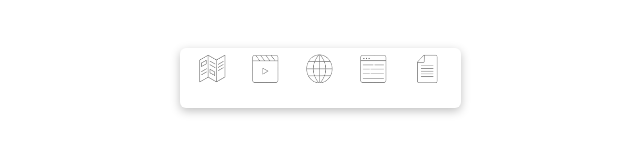
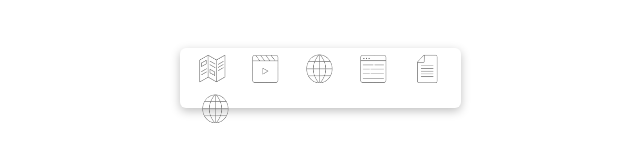
Before and after one commit to seventh-reality/dem, a plain HTML site: page index.html in a window 1280 px wide. Shown: the full height of the page, 320-960 px from the left. Drawn offline with nearby package versions, Linux system fonts and the light colour scheme; some packages are replaced by stand-ins of ours; a script that the page names is missing.

Commit message:
Update index.html

```diff
--- a/index.html
+++ b/index.html
@@ -88,7 +88,7 @@ function myFunction(value){
         <a href="https://www.jnjmedtech.com/en-US/product/tn-advanced"><img src="web.png" id="youtube-icon" align="center" style="width:30px;height:40px; padding-left: 20px;padding-top: 0px;"></a>
         <a href="http://synthes.vo.llnwd.net/o16/LLNWMB8/US%20Mobile/Synthes%20North%20America/Product%20Support%20Materials/Technique%20Guides/Surgical%20Technique%20Guide%20-%20TN-Advanced%20Tibial%20Nailing%20System-Suprapatellar%20Appooach.pdf"><img src="serch.png" id="youtube-icon" align="center" style="width:30px;height:40px; padding-left: 20px;padding-top: 0px;"></a>
         <a href="https://docs.google.com/forms/d/e/1FAIpQLSew4D56CSKpONvc30Ay7cLUY6FnPCOs7zK9IPYRLQWQPswbsg/viewform?usp=sf_link"><img src="form.png" id="youtube-icon" align="center" style="width:30px;height:40px; padding-left: 20px;padding-top: 0px;"></a>
-
+        <a href="https://www.jnjmedtech.com/en-US/product/tn-advanced"><img src="web.png" id="youtube-icon" align="center" style="width:30px;height:40px; padding-left: 20px;padding-top: 0px;"></a>
       </span>
 
     </section>
```
